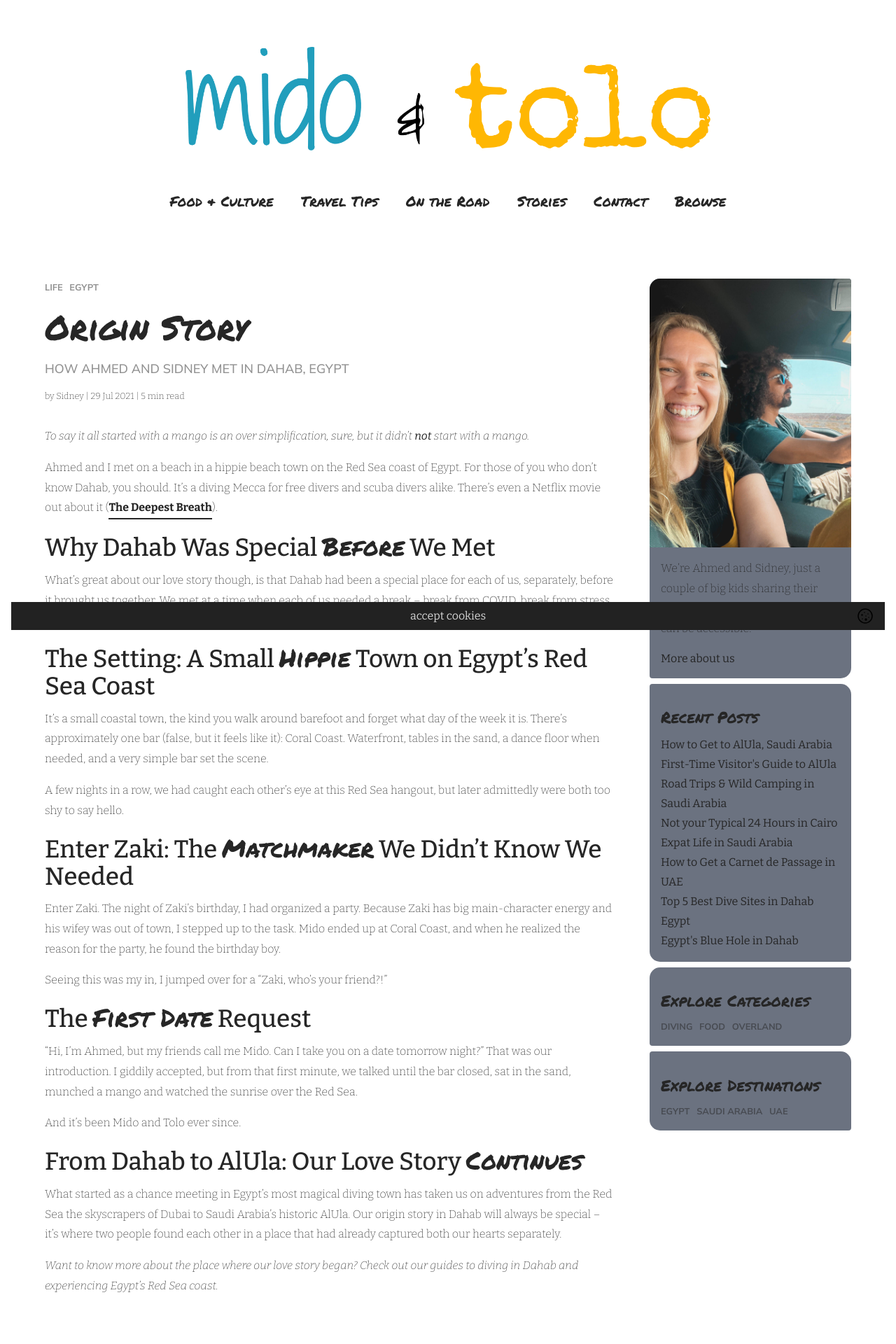
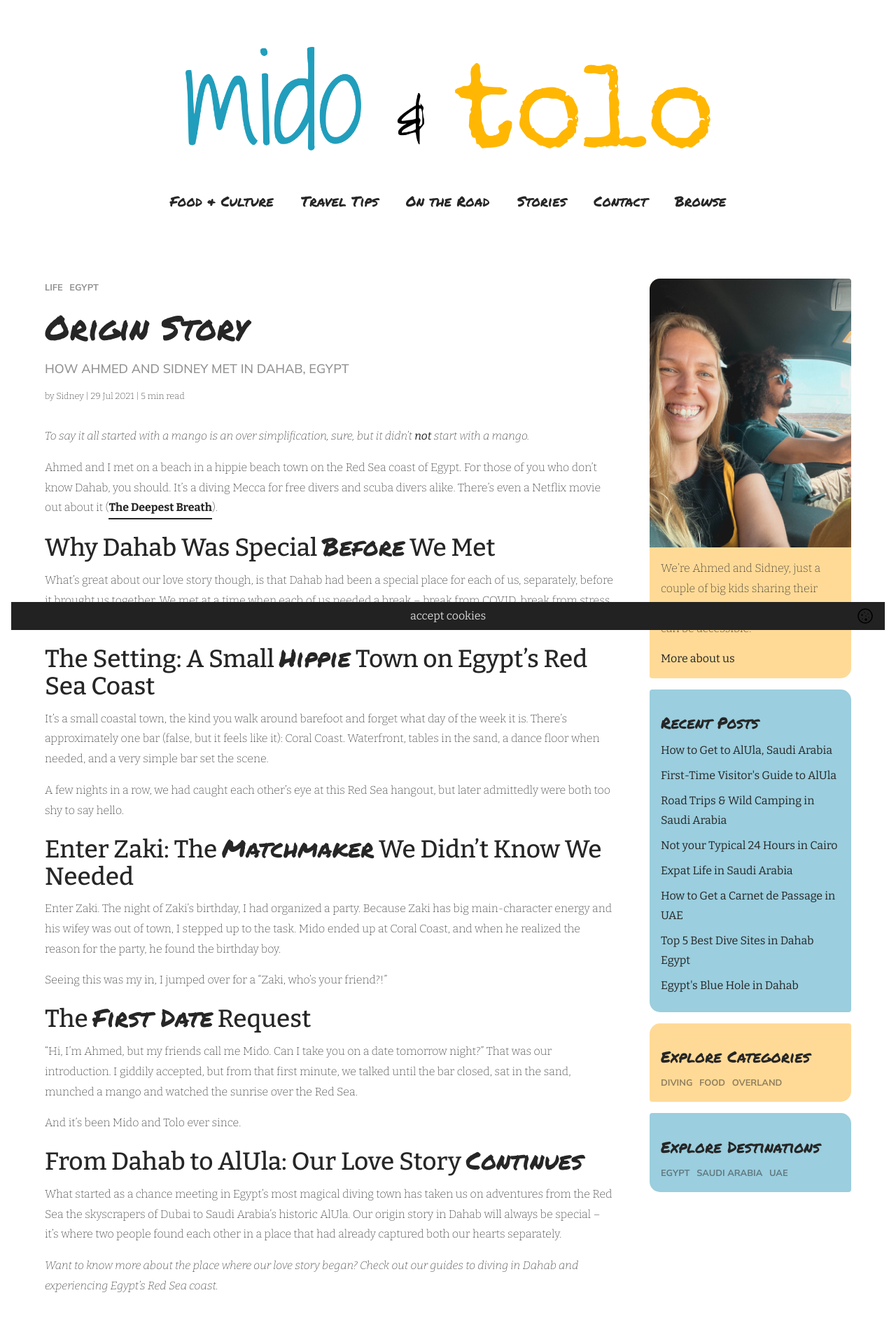
Before and after one commit to SidneyElsayed/midoandtolo-overhaul, a Jekyll site: the page built from _posts/2021-07-29-origin-story.md, in a window 1280 px wide. Shown: the top 1920 px of the page at 70% size. Built offline with Jekyll 4.4.1, drawn with Linux system fonts in a browser that asks for light colours; nearby versions of some CDN libraries; comment, search, counter and statistics services are not loaded.

Commit message:
playing sidebar and colors

```diff
--- a/_includes/post-related/sidebar.html
+++ b/_includes/post-related/sidebar.html
@@ -1,42 +1,42 @@
 <!------------------ SIDEBAR  --------------------------------->
 <aside class="md:col-span-4 lg:col-span-3">
 
-  <div class="bg-gray-500 curve-point-right-sm">
+  <div class="bg-[var(--featured-color-v-light-yellow)] curve-point-right-sm">
       <div>
         <img src="/images/midoandtolo-driving-in-raptor.jpg" class="curve-point-right-sm-top">
       </div>
-      <div class="mb-2 p-4">
+      <div class="mb-4 p-4">
           <p class="">We’re Ahmed and Sidney, just a couple of big kids sharing their adventures and showing that travel can be accessible.</p>
-          <a href="/about-us.html" class="subtle-button">More about us</a>
+          <a href="/about-us.html" class="subtle-button hover-dark">More about us</a>
       </div>
   </div>
 
-  <div class="bg-gray-500 curve-point-left-sm mb-2 p-4">
+  <div class="bg-[var(--featured-color-v-light-blue)] curve-point-left-sm mb-4 p-4">
       <h4 class="featured-font"> Recent Posts </h4>
       <nav class="recent-posts-nav">
           {% for post in site.posts limit:8 %}
-                <a href="{{post.url}}" class="block leading-7"> {{post.title}}</a>
+                <a href="{{post.url}}" class="block leading-7 pb-2 hover-dark"> {{post.title}}</a>
           {% endfor %}
       </nav>
   </div>
 
-  <div class="bg-gray-500 curve-point-right-sm mb-2 p-4">
-      <h4 class="featured-font"> Explore Categories </h4>
+  <div class="bg-[var(--featured-color-v-light-yellow)] curve-point-right-sm mb-4 p-4">
+      <h4 class="pt-0 featured-font"> Explore Categories </h4>
       <nav>
           {% for cat in site.archives limit:8 %}
           {% unless cat.location == true %}
-          <a href="{{cat.url}}" class="tag"> {{cat.category}}</a>
+          <a href="{{cat.url}}" class="tag hover-dark"> {{cat.category}}</a>
           {% endunless %}
           {% endfor %}
       </nav>
   </div>
 
-  <div class="bg-gray-500 curve-point-left-sm mb-2 p-4">
+  <div class="bg-[var(--featured-color-v-light-blue)] curve-point-left-sm mb-4 p-4">
       <h4 class="featured-font"> Explore Destinations </h4>
       <nav>
           {% for cat in site.archives %}
           {% if cat.location == true %}
-          <a href="{{cat.url}}" class="tag"> {{cat.category}} </a>
+          <a href="{{cat.url}}" class="tag hover-dark"> {{cat.category}} </a>
           {% endif %}
           {% endfor %}
       </nav>
--- a/assets/css/style.css
+++ b/assets/css/style.css
@@ -674,6 +674,12 @@ video {
 .bg-\[var\(--bg-color\)\] {
     background-color: var(--bg-color);
 }
+.bg-\[var\(--featured-color-v-light-blue\)\] {
+    background-color: var(--featured-color-v-light-blue);
+}
+.bg-\[var\(--featured-color-v-light-yellow\)\] {
+    background-color: var(--featured-color-v-light-yellow);
+}
 .bg-gray-500 {
     --tw-bg-opacity: 1;
     background-color: rgb(107 114 128 / var(--tw-bg-opacity));
@@ -970,7 +976,7 @@ a {
 }
 
 a:hover {
-  color: var(--featured-text);
+  color: var(--featured-color-dark-blue);
 }
 
 .hover-white a:hover {
@@ -978,7 +984,7 @@ a:hover {
 }
 
 .hover-dark a:hover {
-  color: var(--dark-text);
+  color: var(--featured-color-dark-blue);
 }
 
 p a {
--- a/style.css
+++ b/style.css
@@ -103,7 +103,7 @@ a {
 }
 
 a:hover {
-  color: var(--featured-text);
+  color: var(--featured-color-dark-blue);
 }
 
 .hover-white a:hover {
@@ -111,7 +111,7 @@ a:hover {
 }
 
 .hover-dark a:hover {
-  color: var(--dark-text);
+  color: var(--featured-color-dark-blue);
 }
 
 p a {
```
